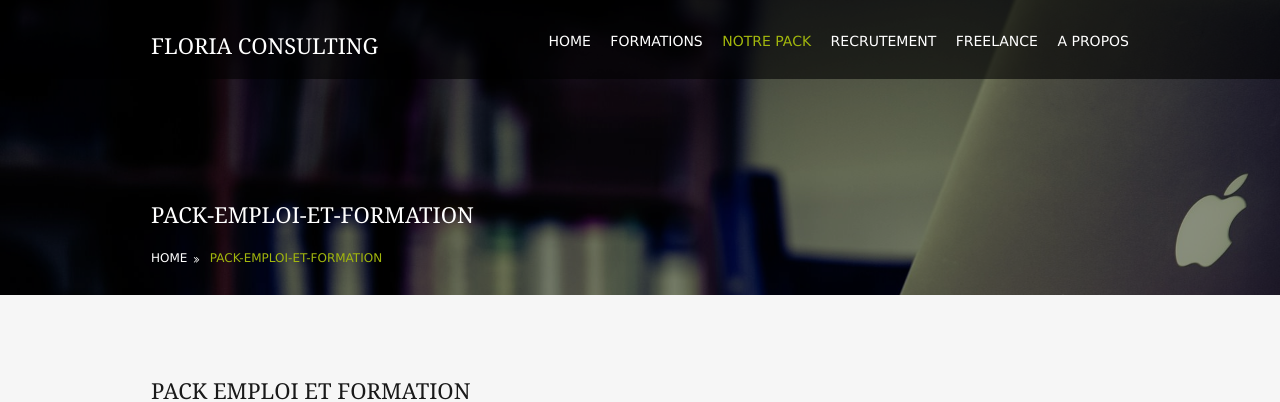
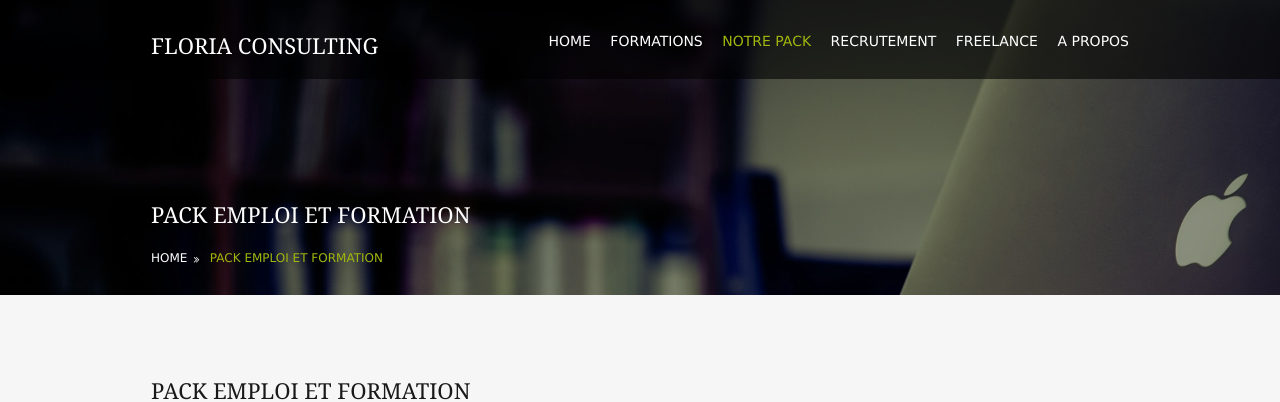
Before and after one commit to ssavajols/floria-consulting, a Jekyll site: the page built from pages/pack-emploi-et-formation.md, in a window 1280 px wide and 900 px high. Shown: the top 402 px of the window. Built offline with Jekyll 4.4.1, drawn with Linux system fonts in a browser that asks for light colours.

```diff
--- a/pages/pack-emploi-et-formation.md
+++ b/pages/pack-emploi-et-formation.md
@@ -1,5 +1,5 @@
 ---
-title: pack-emploi-et-formation
+title: pack Emploi et Formation
 layout: page
 permalink: pack-emploi-et-formation/
 og_image: assets/docs/preview-emploi-et-formation.png
```
